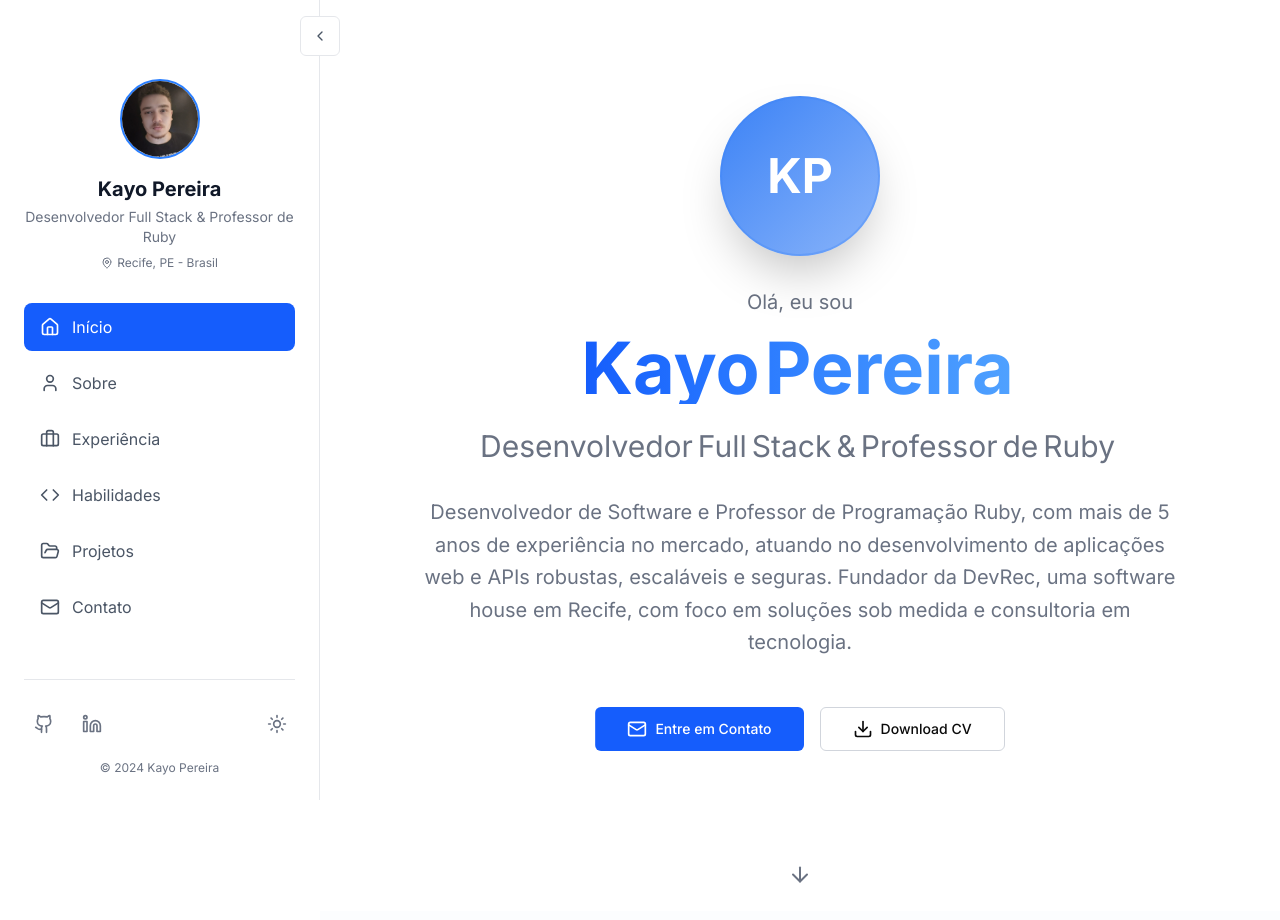
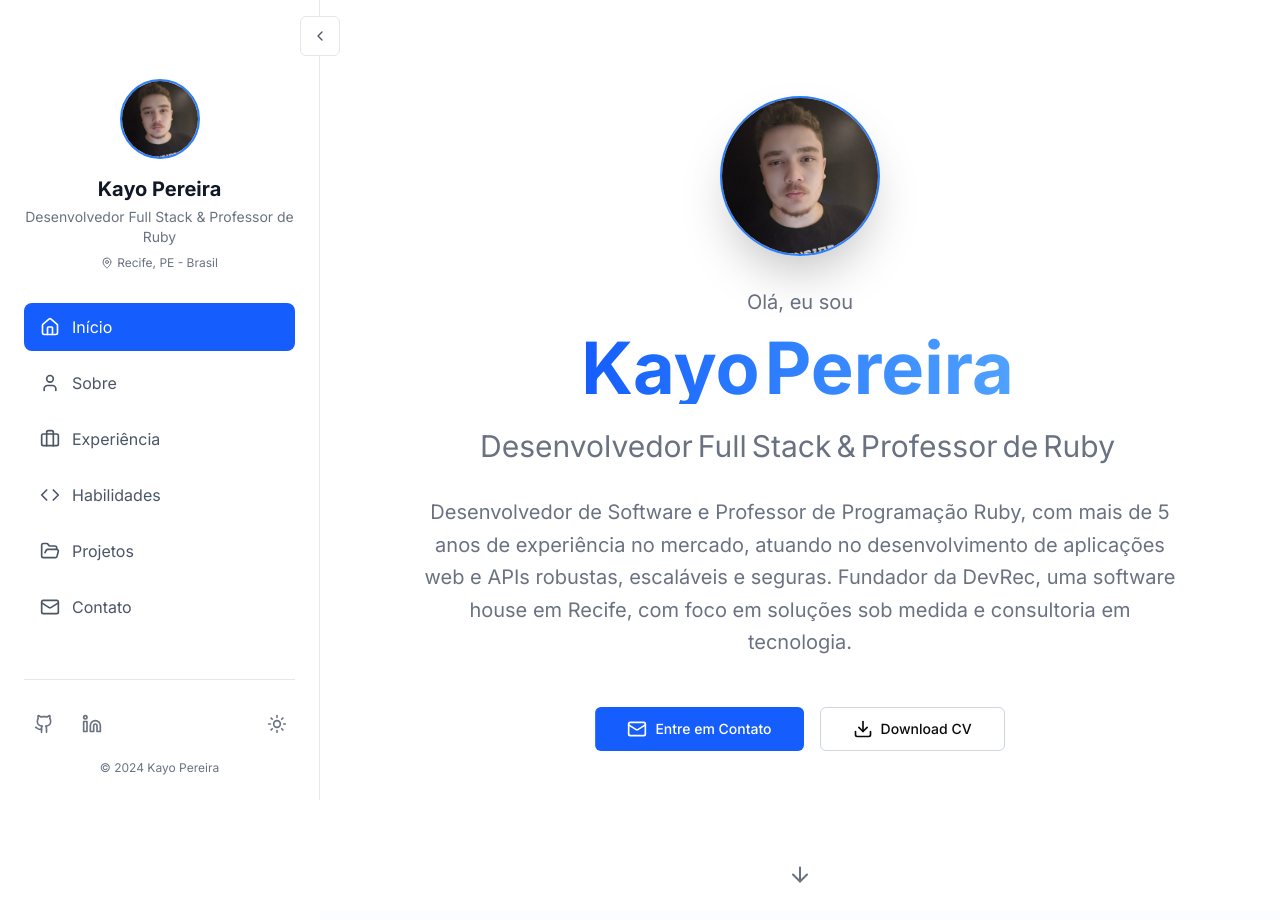
Before and after one commit to KayoPereira/myportfolio, a Next.js app: page / in a window 1280 px wide. Shown: the top 920 px of the page. Built offline with nearby package versions, Linux system fonts and the light colour scheme.

Commit message:
feat: added profile photo in hero section

```diff
--- a/app/components/sections/hero-section.tsx
+++ b/app/components/sections/hero-section.tsx
@@ -7,6 +7,7 @@ import { Button } from '@/app/components/ui/button'
 import { Section } from '@/app/components/ui/section'
 import { AnimatedText, FadeIn } from '@/app/components/ui/animated-text'
 import { personalInfo } from '@/app/data/profile'
+import Image from 'next/image'
 
 export function HeroSection() {
   const scrollToNext = () => {
@@ -36,16 +37,17 @@ export function HeroSection() {
               whileHover={{ scale: 1.05 }}
               transition={{ duration: 0.3 }}
             >
-              <div className="w-full h-full rounded-full bg-gradient-to-br from-primary to-primary/60 flex items-center justify-center text-4xl md:text-5xl font-bold text-primary-foreground shadow-2xl">
-                {personalInfo.name.split(' ').map(n => n[0]).join('')}
+              <div className="w-full h-full rounded-full overflow-hidden shadow-2xl border-2 border-blue-500">
+                <Image
+                  src={personalInfo.avatar || "/images/profile.jpg"}
+                  alt={personalInfo.name}
+                  width={200}
+                  height={200}
+                  className="w-full h-full object-cover"
+                  priority
+                />
               </div>
 
-              {/* Animated Ring */}
-              <motion.div
-                className="absolute inset-0 rounded-full border-2 border-primary/30"
-                animate={{ rotate: 360 }}
-                transition={{ duration: 20, repeat: Infinity, ease: "linear" }}
-              />
             </motion.div>
           </FadeIn>
 
```
